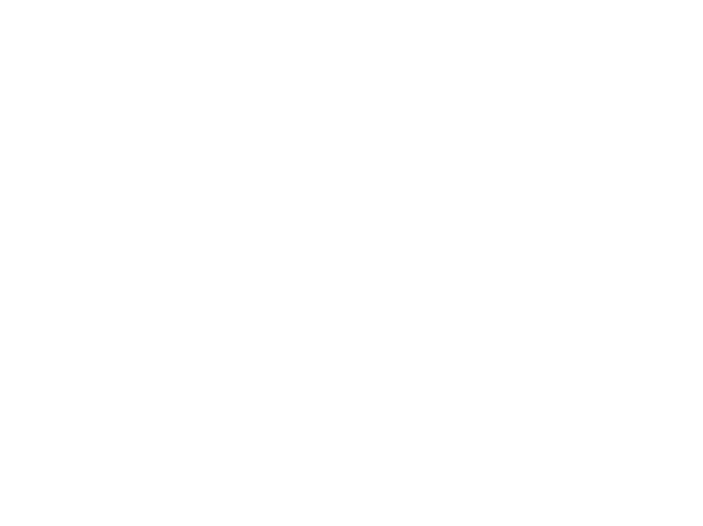
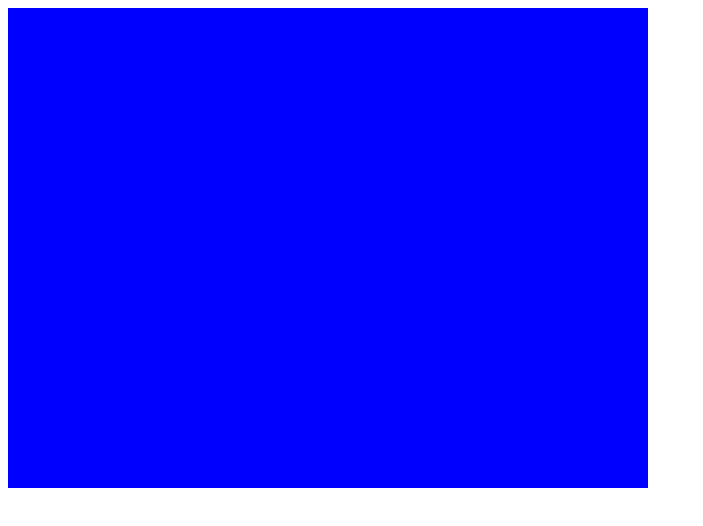
Before and after one commit to yappy/jstemp, a website with bundled scripts: page src/web/index.html in a window 1280 px wide. Shown: the whole page, without its empty margins (0-703 px from the left). Built offline with nearby package versions, Linux system fonts and the light colour scheme.

Commit message:
Add game application base

```diff
--- /dev/null
+++ b/src/js/game/game.js
@@ -0,0 +1,37 @@
+export class GameApplication {
+  constructor(canvas, fps) {
+    this.canvas_ = canvas;
+    this.context_ = canvas.getContext("2d");
+    this.fps_ = fps;
+    this.frameMs_ = 1000 / fps;
+
+    this.frameCount_ = 0;
+    this.baseTime_ = new Date().getTime();
+    this.printFps_ = 0.0;
+  }
+  frame() {
+    this.frameCount_++;
+    if (this.frameCount_ >= this.fps_) {
+      const now = new Date().getTime();
+      this.printFps_ = this.frameCount_ / (now - this.baseTime_) * 1000.0;
+      this.baseTime_ = now;
+      this.frameCount_ = 0;
+    }
+  }
+  render() {
+    const ctx = this.context_;
+    ctx.fillStyle = "#0000FF";
+    ctx.fillRect(0, 0, this.canvas_.width, this.canvas_.height);
+    if (this.frameCount_ == 0) {
+      console.log(this.printFps_);
+    }
+  }
+  run() {
+    const start = new Date().getTime();
+    this.frame();
+    this.render();
+    const now = new Date().getTime();
+    const timeout = Math.max(0, this.frameMs_ - (now - start));
+    window.setTimeout(() => this.run(), timeout);
+  }
+}
--- a/src/js/index.js
+++ b/src/js/index.js
@@ -1,15 +1,10 @@
+import * as game from "./game/game";
 import * as util from "./util/util";
 
-class MyClass {
-  constructor() {
-    this.message = "class test";
-  }
-  say() {
-    console.log(this.message);
-  }
+util.assert(true);
+
+window.onload = () => {
+  const canvas = document.getElementById("gamemain");
+  const app = new game.GameApplication(canvas, 30);
+  app.run();
 }
-
-util.assert(true);
-new MyClass().say();
-console.log(util.inspect({a: "aaa", b: "bbbbb"}));
-console.log(util.inspect([1, 2, 3, 4, 5]));
--- a/src/web/index.html
+++ b/src/web/index.html
@@ -5,7 +5,7 @@
     <title>Template</title>
   </head>
   <body>
-    <script>console.log("hello!");</script>
+    <canvas id="gamemain" width="640" height="480"></canvas>
     <script src="./bundle.js"></script>
   </body>
 </html>
```
